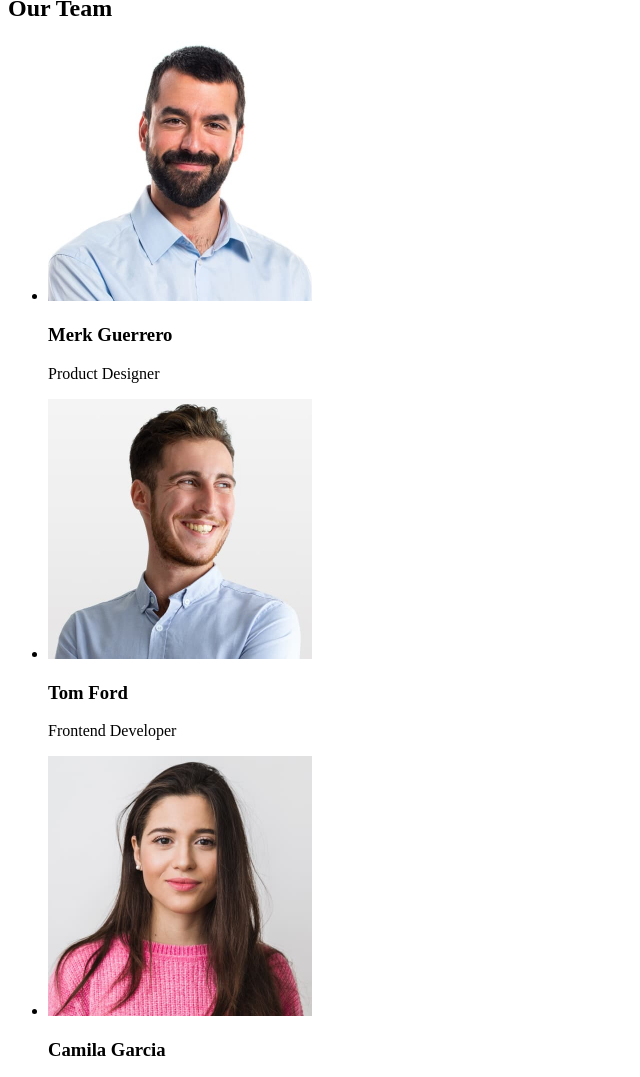
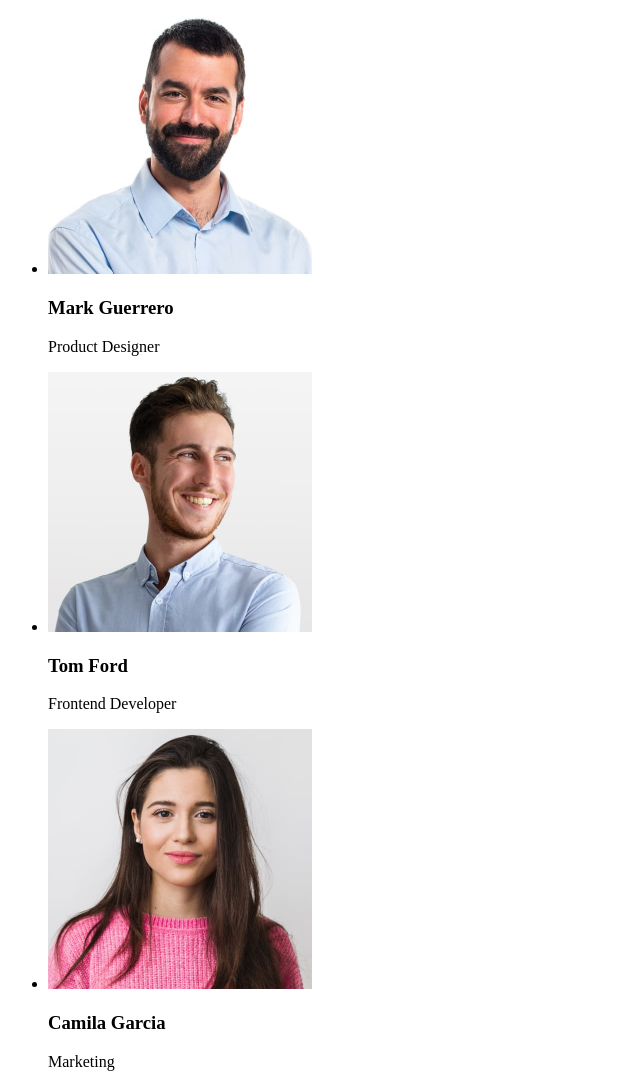
Before and after one commit to Poliakova-Iryna/goit-markup-hw-01, a plain HTML site: page index.html in a window 1280 px wide. Shown: the part 646-1723 px from the top of the page, without its empty margins (0-640 px from the left). Drawn offline with Linux system fonts and the light colour scheme.

Commit message:
upd index.html

```diff
--- a/index.html
+++ b/index.html
@@ -34,7 +34,7 @@
     </header>
     <main>
         <section>
-            <h1>Effective Solutions <br/>
+            <h1>Effective Solutions
                 for Your Business
             </h1>
             <button type="button">Order Service</button>
@@ -73,7 +73,7 @@
             <ul>
                 <li>
                     <img src="./images/MarkGuerrero.jpg" alt="MarkGuerrero" width="264"/>
-                    <h3>Merk Guerrero</h3>
+                    <h3>Mark Guerrero</h3>
                     <p>Product Designer</p>
                 </li>
                 <li>
```
